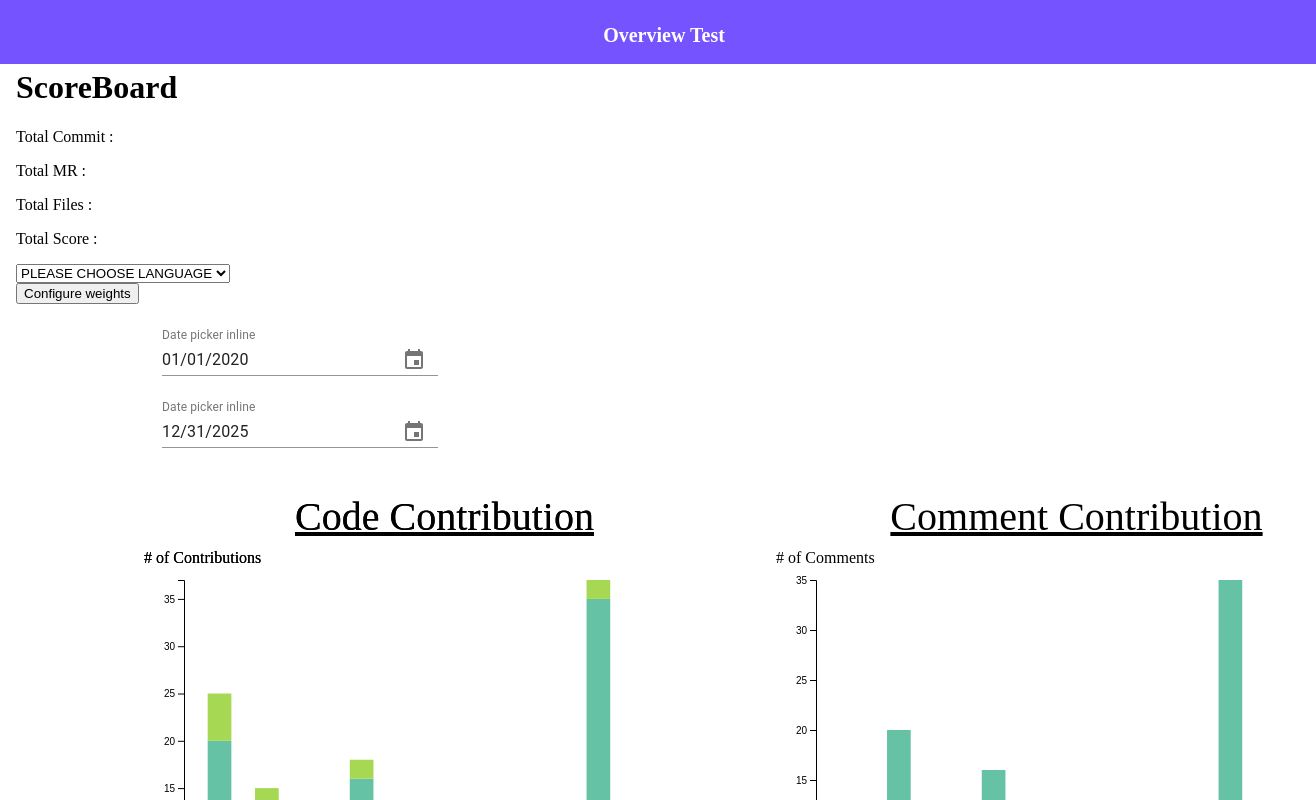
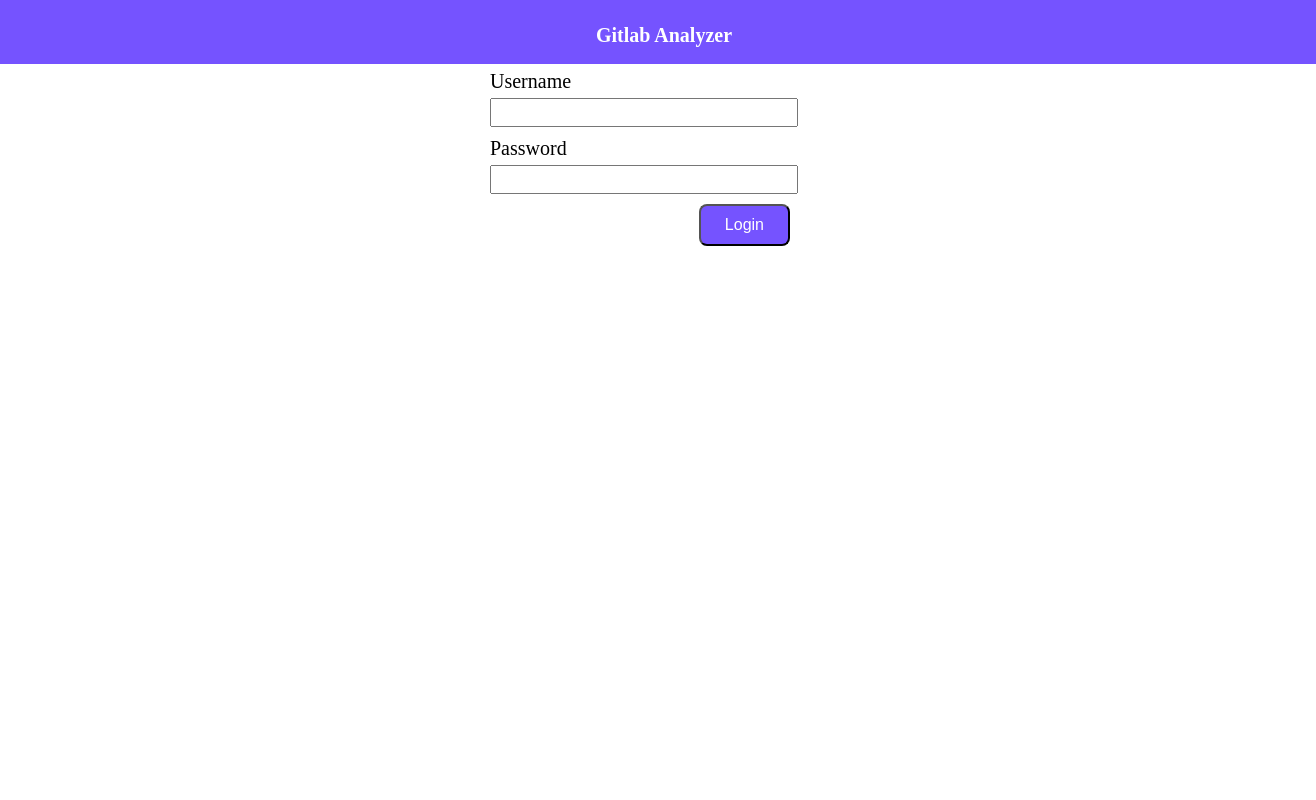
Before and after one commit to MooyGhul/GitlabAnalyzer, a React (Create React App) app in the folder frontend/: page /login in a window 1280 px wide. Shown: the top 800 px of the page, 1316 px wide, since content can reach past the window. Built offline with nearby package versions, Linux system fonts and the light colour scheme; no server answers.

Commit message:
Change back to let ReactDOM render APP

```diff
--- a/frontend/src/index.js
+++ b/frontend/src/index.js
@@ -1,12 +1,11 @@
 import React from 'react';
 import ReactDOM from 'react-dom';
 import App from './App';
-import OverviewPage from './OverviewPage';
 import reportWebVitals from './reportWebVitals';
 
 ReactDOM.render(
   <React.StrictMode>
-    <OverviewPage />
+    <App />
   </React.StrictMode>,
   document.getElementById('root')
 );
```
